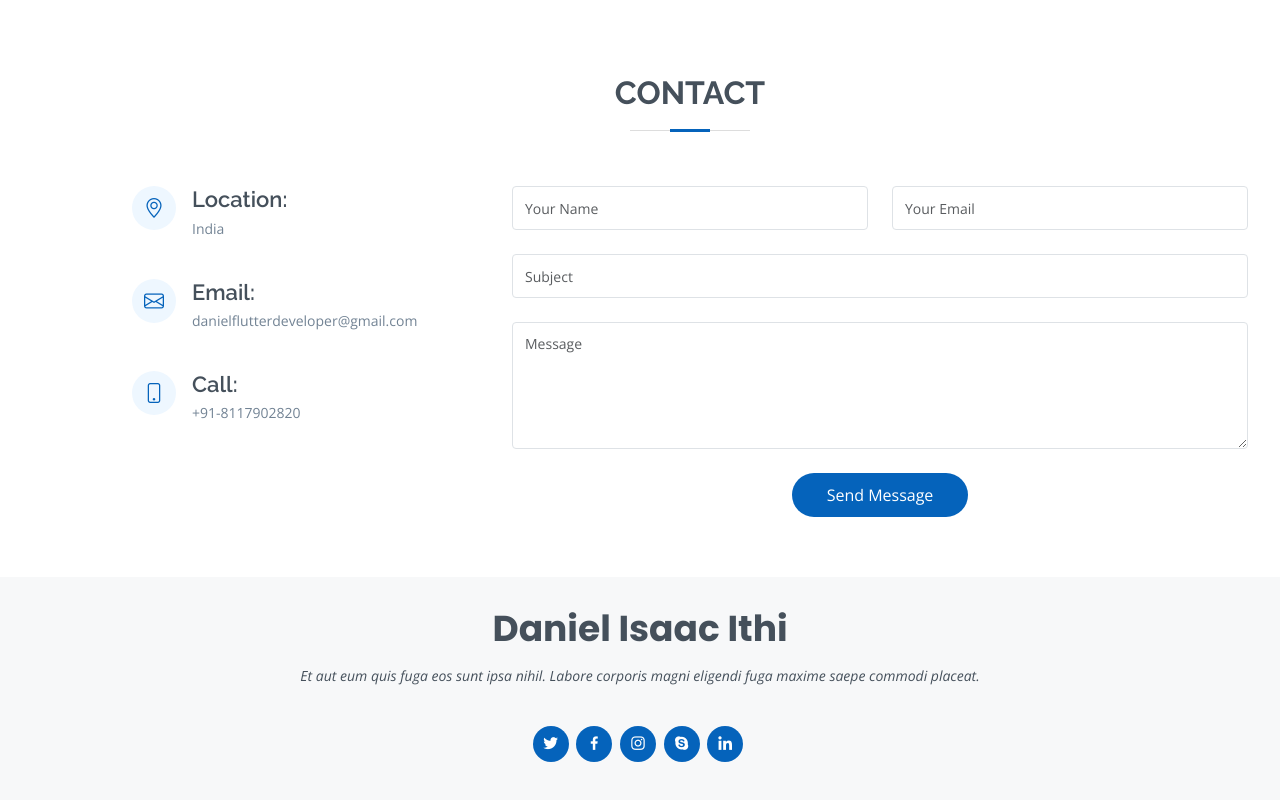
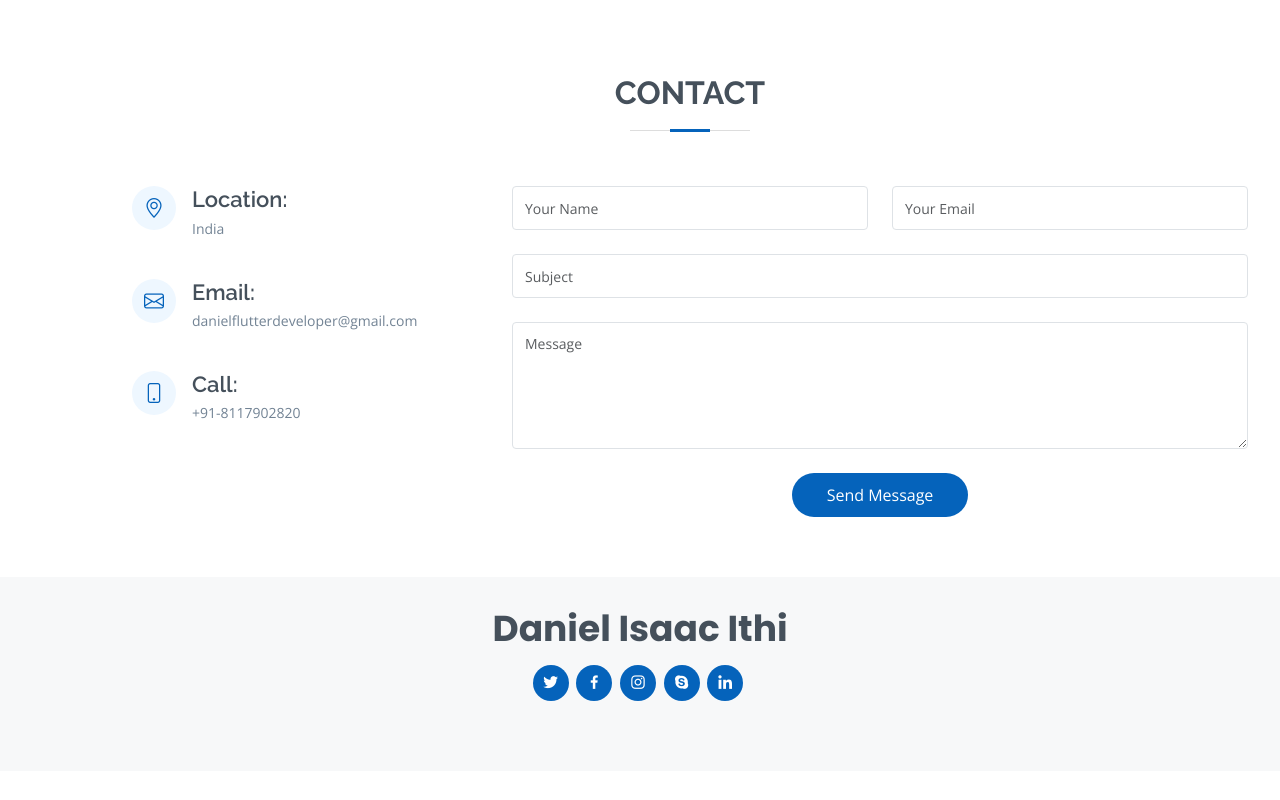
Before and after one commit to danielmobdev/danielisaacithi, a plain HTML site: page index.html in a window 1280 px wide. Shown: the part 2985-3785 px from the top of the page. After the commit the page ends 3756 px from the top, so only its background shows below. Drawn offline with nearby package versions, Linux system fonts and the light colour scheme.

Commit message:
Removed unnecesasy content

```diff
--- a/index.html
+++ b/index.html
@@ -360,7 +360,6 @@
   <footer id="footer">
     <div class="container">
       <h3>Daniel Isaac Ithi</h3>
-      <p>Et aut eum quis fuga eos sunt ipsa nihil. Labore corporis magni eligendi fuga maxime saepe commodi placeat.</p>
       <div class="social-links">
         <a href="#" class="twitter"><i class="bx bxl-twitter"></i></a>
         <a href="#" class="facebook"><i class="bx bxl-facebook"></i></a>
```
